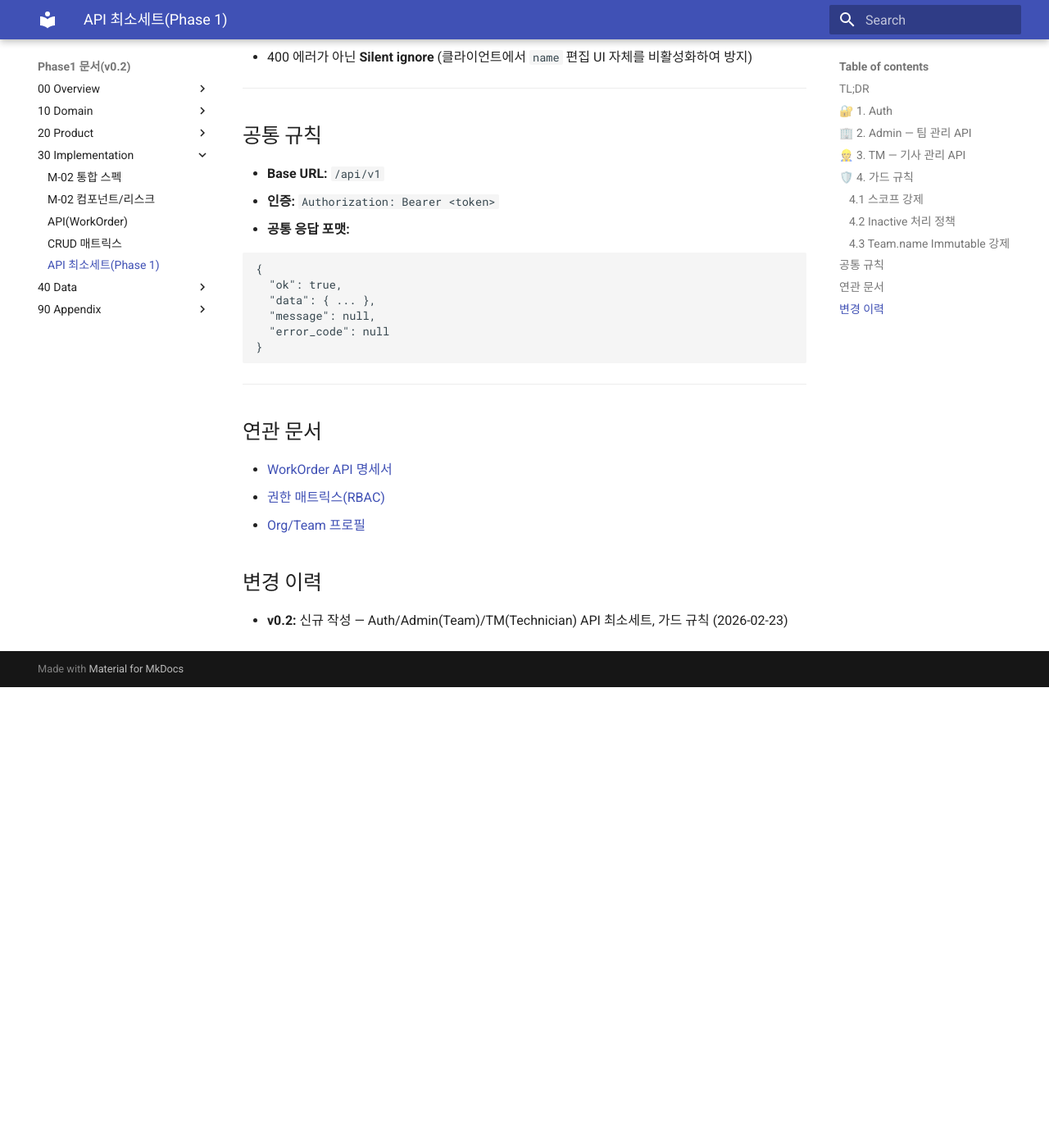
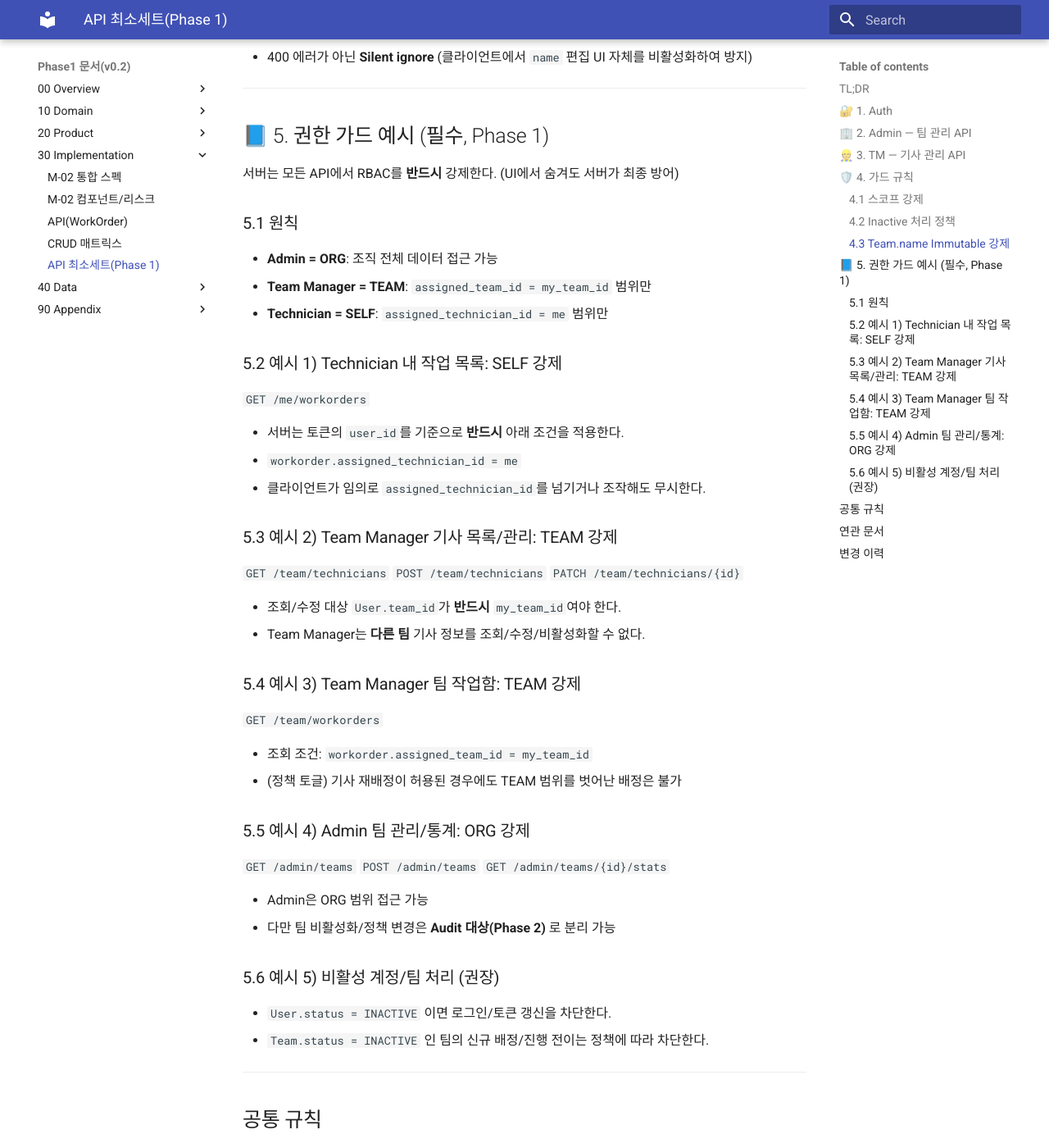
Before and after one commit to jjuune/fsm-docs, an MkDocs documentation site: the page built from docs/30-implementation/10-api-minimum-set-phase1.md, in a window 1280 px wide and 1400 px high, scrolled down 3437 px. Shown: the whole window at 82% size. Built offline with MkDocs 1.6.1 and Material for MkDocs 9.7.7, drawn with Linux system fonts in a browser that asks for light colours; before the commit the page ends 4275 px from its top, so only the background shows below that.

Commit message:
Add RBAC guard examples and M-02 completion DoD

```diff
--- a/docs/20-product/04-technician.md
+++ b/docs/20-product/04-technician.md
@@ -57,6 +57,41 @@
 
 ---
 
+## 📑 M-02 완료 제출 DoD (Phase 1 고정)
+
+완료 제출(=COMPLETED 전이)은 서버 검증을 통과해야만 성공한다.
+클라이언트(UI)는 “가이드”이며, **서버가 최종 판정**한다.
+
+### A. 체크리스트
+- [ ] WorkOrder 유형(INSTALL/AS)에 해당하는 **필수 체크 항목이 전부 입력**되어야 한다.
+- [ ] 각 항목의 UI 선택지는 **OK / 이상 / 해당없음**이며, 저장값은 **PASS / FAIL / NA**를 유지할 수 있다.
+
+### B. FAIL(이상) 처리 규칙
+- [ ] 항목이 **이상(FAIL)** 인 경우, 해당 항목에 대한 **메모 입력이 필수**다.
+- [ ] 메모 미입력 상태에서는 완료 제출이 실패해야 한다.
+
+### C. 서명(필수)
+- [ ] 고객 서명(사인 데이터) 저장은 **필수**다.
+- [ ] 서명자 이름(또는 관계/성명) 입력도 **필수**다.
+- [ ] 서명 데이터가 없거나 이름이 비어 있으면 완료 제출이 실패해야 한다.
+
+### D. 사진(Phase 1 기본: 권장)
+- [ ] 사진 첨부는 Phase 1에서 **권장**(기본 완료조건에 포함하지 않음)
+- [ ] 정책 토글로 “사진 필수”를 켤 수 있으며, ON이면 사진 미첨부 시 완료 제출 실패
+
+### E. 제출 이후 처리 (최소)
+- [ ] 완료 제출 성공 시 서버는 **PDF 생성/보관(최소)** 을 수행한다.
+- [ ] 완료 후 수정은 Phase 1 기본값 **불가** (정책 토글로 확장 가능)
+
+### F. 실패 시 사용자 메시지(권장 마이크로카피)
+- 체크리스트 누락: `필수 항목을 모두 입력해주세요.`
+- FAIL 메모 누락: `이상 항목은 메모가 필요해요.`
+- 서명 누락: `고객 서명이 필요해요.`
+- 서명자 이름 누락: `서명자 이름을 입력해주세요.`
+- (토글 ON) 사진 누락: `사진을 첨부해주세요.`
+
+---
+
 ## 🏁 완료 제출 및 후속 처리
 
 ### 1. 제출 전 최종 체크 (Server/Client Validation)
--- a/docs/30-implementation/10-api-minimum-set-phase1.md
+++ b/docs/30-implementation/10-api-minimum-set-phase1.md
@@ -124,6 +124,50 @@
 
 ---
 
+## 📘 5. 권한 가드 예시 (필수, Phase 1)
+
+서버는 모든 API에서 RBAC를 **반드시** 강제한다. (UI에서 숨겨도 서버가 최종 방어)
+
+### 5.1 원칙
+- **Admin = ORG**: 조직 전체 데이터 접근 가능
+- **Team Manager = TEAM**: `assigned_team_id = my_team_id` 범위만
+- **Technician = SELF**: `assigned_technician_id = me` 범위만
+
+### 5.2 예시 1) Technician 내 작업 목록: SELF 강제
+`GET /me/workorders`
+
+- 서버는 토큰의 `user_id`를 기준으로 **반드시** 아래 조건을 적용한다.
+  - `workorder.assigned_technician_id = me`
+- 클라이언트가 임의로 `assigned_technician_id`를 넘기거나 조작해도 무시한다.
+
+### 5.3 예시 2) Team Manager 기사 목록/관리: TEAM 강제
+`GET /team/technicians`
+`POST /team/technicians`
+`PATCH /team/technicians/{id}`
+
+- 조회/수정 대상 `User.team_id`가 **반드시** `my_team_id`여야 한다.
+- Team Manager는 **다른 팀** 기사 정보를 조회/수정/비활성화할 수 없다.
+
+### 5.4 예시 3) Team Manager 팀 작업함: TEAM 강제
+`GET /team/workorders`
+
+- 조회 조건: `workorder.assigned_team_id = my_team_id`
+- (정책 토글) 기사 재배정이 허용된 경우에도 TEAM 범위를 벗어난 배정은 불가
+
+### 5.5 예시 4) Admin 팀 관리/통계: ORG 강제
+`GET /admin/teams`
+`POST /admin/teams`
+`GET /admin/teams/{id}/stats`
+
+- Admin은 ORG 범위 접근 가능
+- 다만 팀 비활성화/정책 변경은 **Audit 대상(Phase 2)** 로 분리 가능
+
+### 5.6 예시 5) 비활성 계정/팀 처리 (권장)
+- `User.status = INACTIVE` 이면 로그인/토큰 갱신을 차단한다.
+- `Team.status = INACTIVE` 인 팀의 신규 배정/진행 전이는 정책에 따라 차단한다.
+
+---
+
 ## 공통 규칙
 - **Base URL:** `/api/v1`
 - **인증:** `Authorization: Bearer <token>`
```
